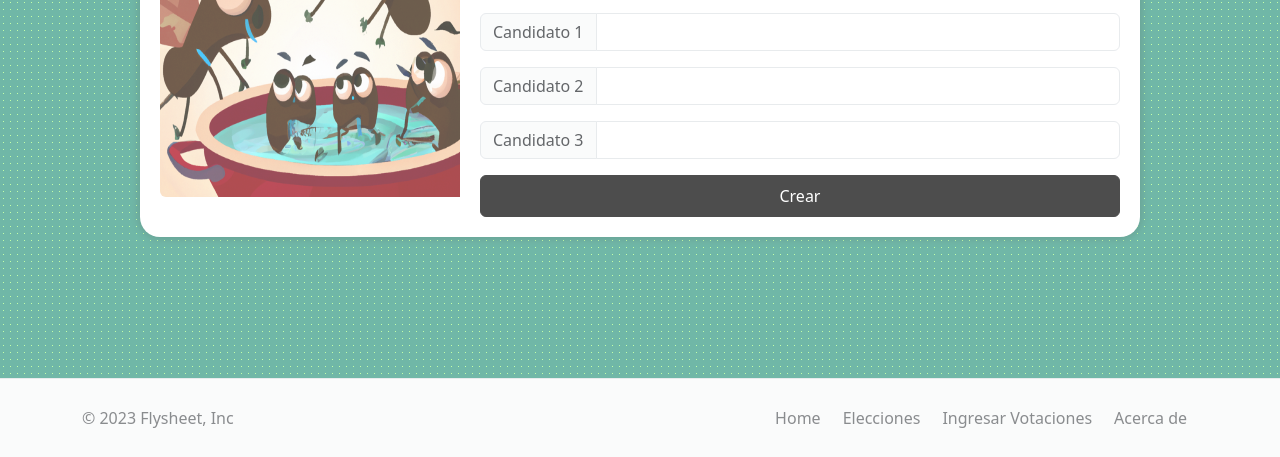
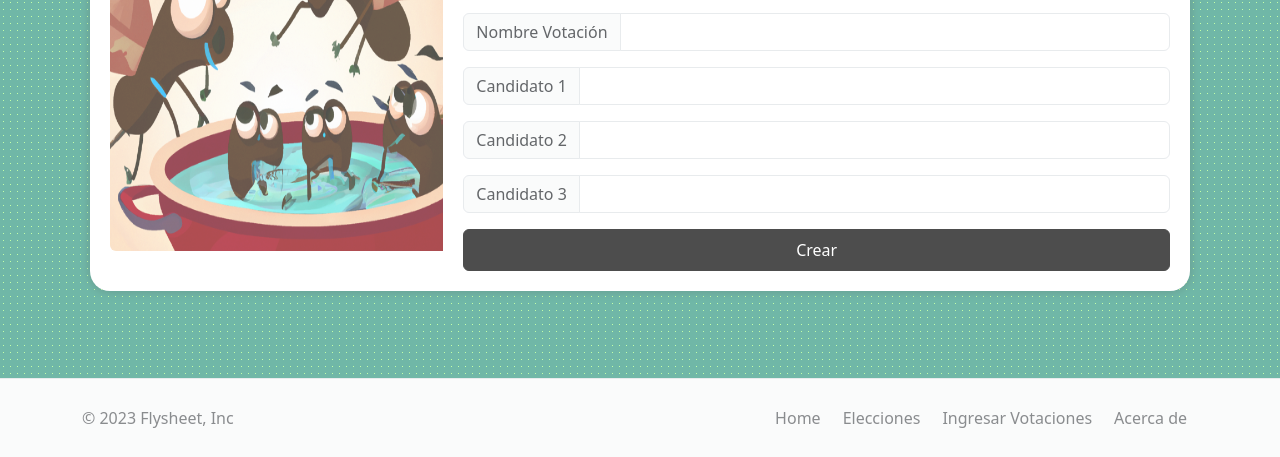
Before and after one commit to Deux258/Tarea-Desarrolloweb, a plain HTML site: page PROYECTO P1/CrearVotacion/crearVotacion.html in a window 1280 px wide. Shown: the part 343-800 px from the top of the page. Drawn offline with nearby package versions, Linux system fonts and the light colour scheme.

Commit message:
asdasd
sdfsf

```diff
--- a/PROYECTO P1/CrearVotacion/crearVotacion.html
+++ b/PROYECTO P1/CrearVotacion/crearVotacion.html
@@ -53,6 +53,10 @@
 
                         <!-- Campos de entrada y botón Crear -->
                         <div class="input-group mb-3">
+                            <span class="input-group-text" id="inputGroup-sizing-default1">Nombre Votación</span>
+                            <input type="text" class="form-control" aria-label="Sizing example input" aria-describedby="inputGroup-sizing-default">
+                        </div>
+                        <div class="input-group mb-3">
                             <span class="input-group-text" id="inputGroup-sizing-default1">Candidato 1</span>
                             <input type="text" class="form-control" aria-label="Sizing example input" aria-describedby="inputGroup-sizing-default">
                         </div>
--- a/PROYECTO P1/CrearVotacion/crearvote.css
+++ b/PROYECTO P1/CrearVotacion/crearvote.css
@@ -38,7 +38,7 @@ body {
 
 }
 .card-principal {
-  max-width: 1000px;
+  max-width: 1100px;
   margin: auto;
   margin-top: 10%;
   padding: 20px;
```
